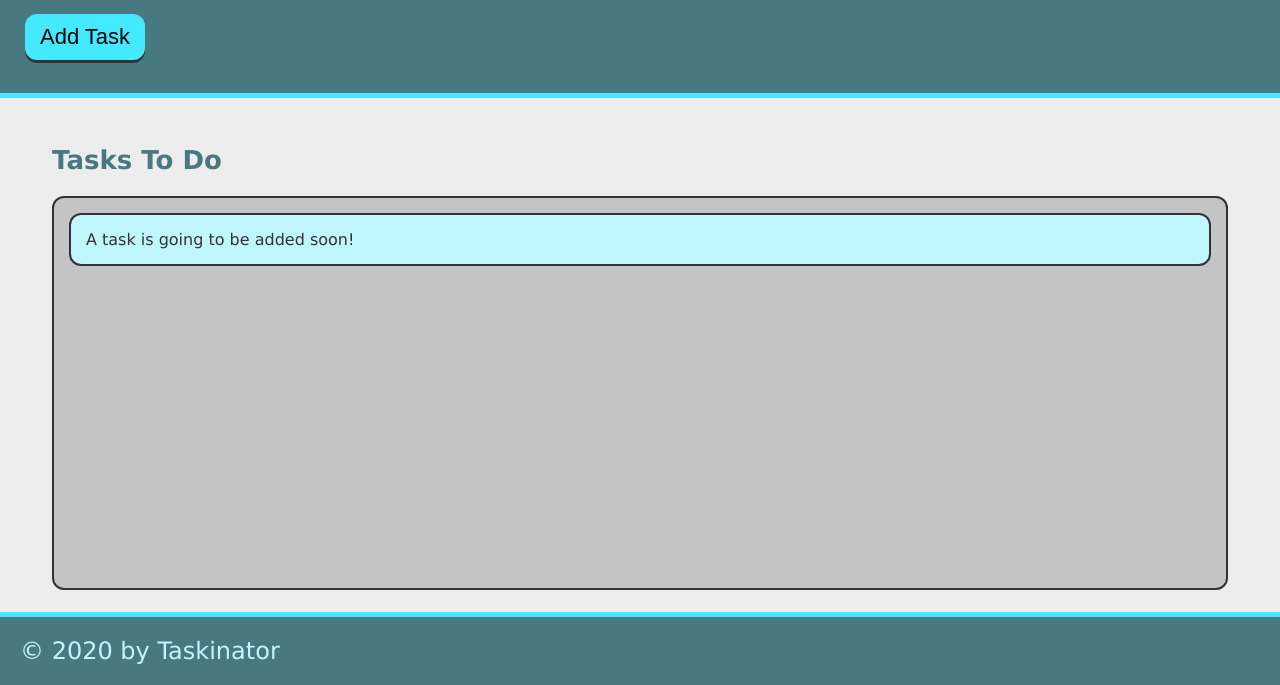
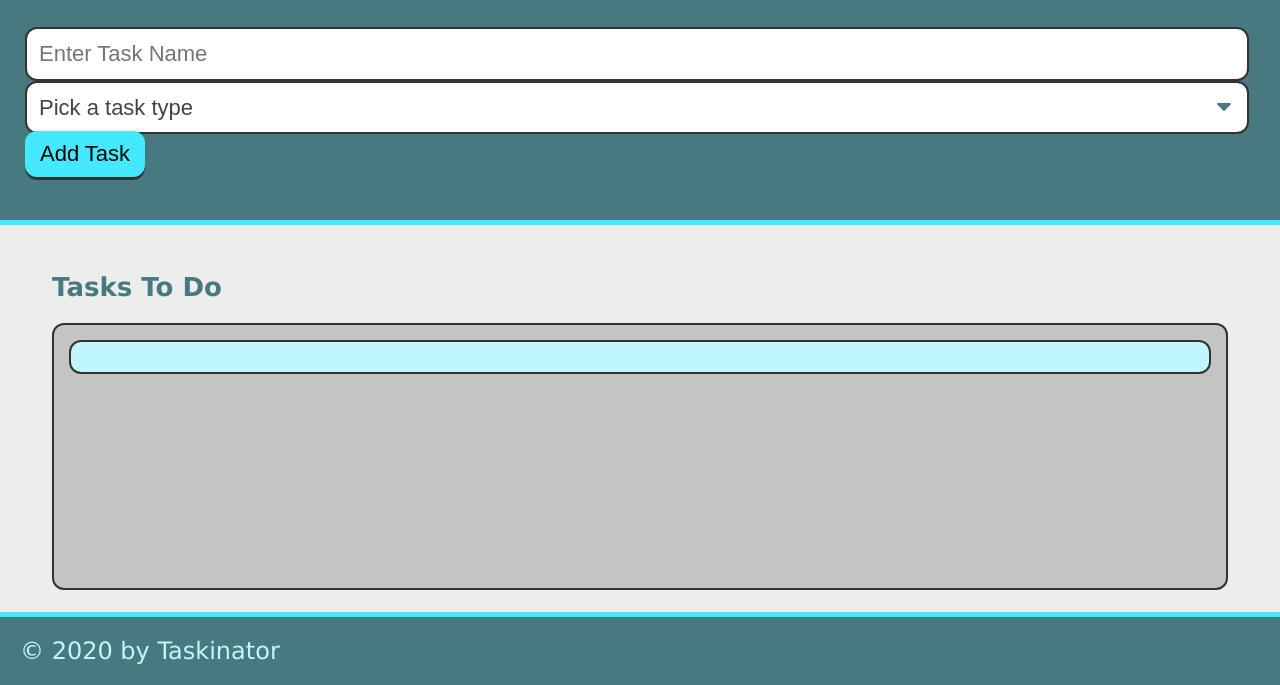
Before and after one commit to fancibleunicorn/taskinator, a plain HTML site: page index.html in a window 1280 px wide. Shown: the part 115-800 px from the top of the page. Drawn offline with Linux system fonts and the light colour scheme.

Commit message:
added drop down list

```diff
--- a/index.html
+++ b/index.html
@@ -19,10 +19,22 @@
         <p>
             Click the button below to add a new task!
         </p>
+        <!-- text-input not on style sheet -->
+        <form id="task-form">
+            <div class="form-group">
+                <input type="text" name="task-name" class="text-input" placeholder="Enter Task Name" />
 
-        <button class="btn" id="save-task">
-            Add Task
-        </button>
+                <select name="task-type" class="select-dropdown">
+                    <option value="" disabled selected>Pick a task type</option>
+                    <option value="Print">Print</option>
+                    <option value="Web">Web</option>
+                    <option value="Mobile">Mobile</option>
+                </select>
+                <button class="btn" id="save-task" type="submit">
+                    Add Task
+                </button>
+            </div>
+        </form>
     </header>
 
     <main class="page-content">
@@ -33,7 +45,7 @@
 
             <ul class="task-list" id="tasks-to-do">
                 <li class="task-item">
-                    A task is going to be added soon!
+
                 </li>
             </ul>
 
```
